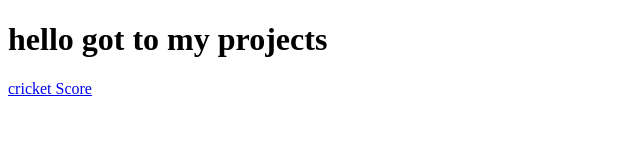
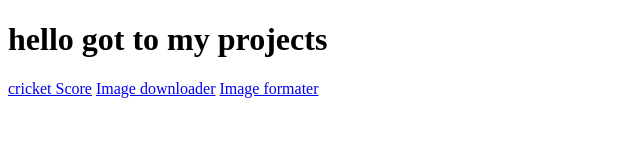
Before and after one commit to koushik-chowdhury/Javascript-Projects, a browser extension: page index.html in a window 1280 px wide. Shown: the whole page, without its empty margins (0-640 px from the left). Drawn offline with Linux system fonts and the light colour scheme.

Commit message:
added more projects

```diff
--- a/index.html
+++ b/index.html
@@ -8,5 +8,9 @@
 <body>
     <h1>hello got to my projects</h1>
     <a href="/cricket_run/">cricket Score</a>
+    <a href="/image_downloader/">Image downloader</a>
+    <a href="/image_formater/">Image formater</a>
+
+
 </body>
 </html>
```
